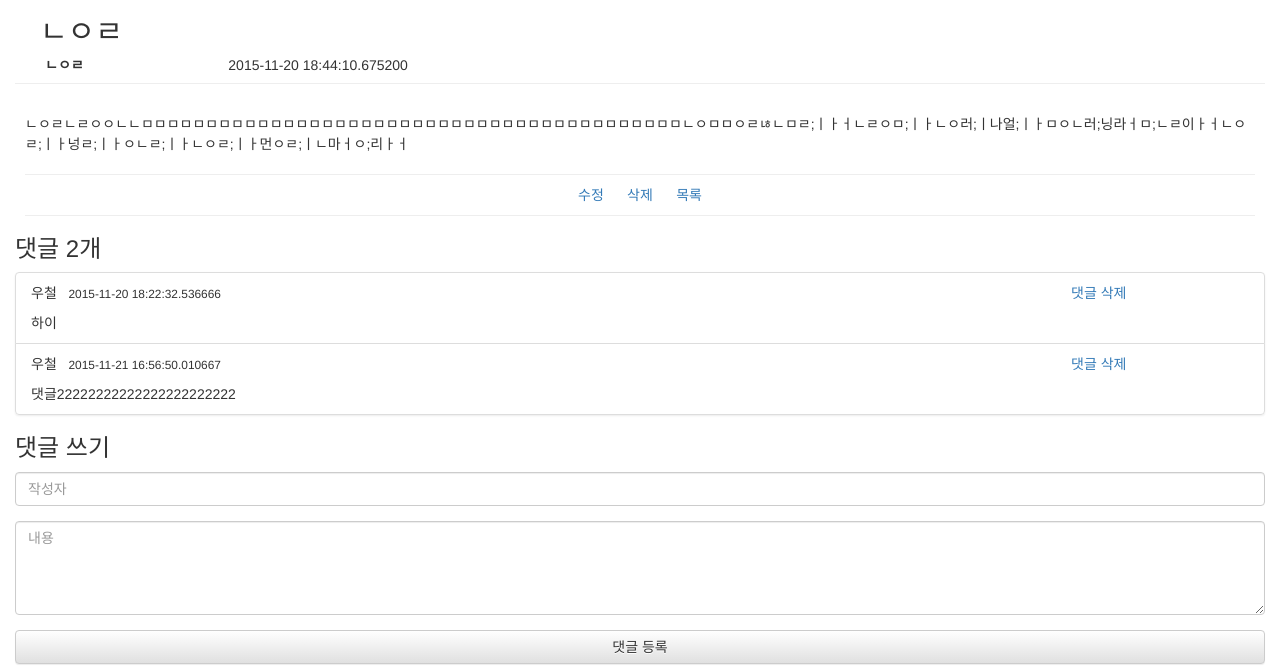
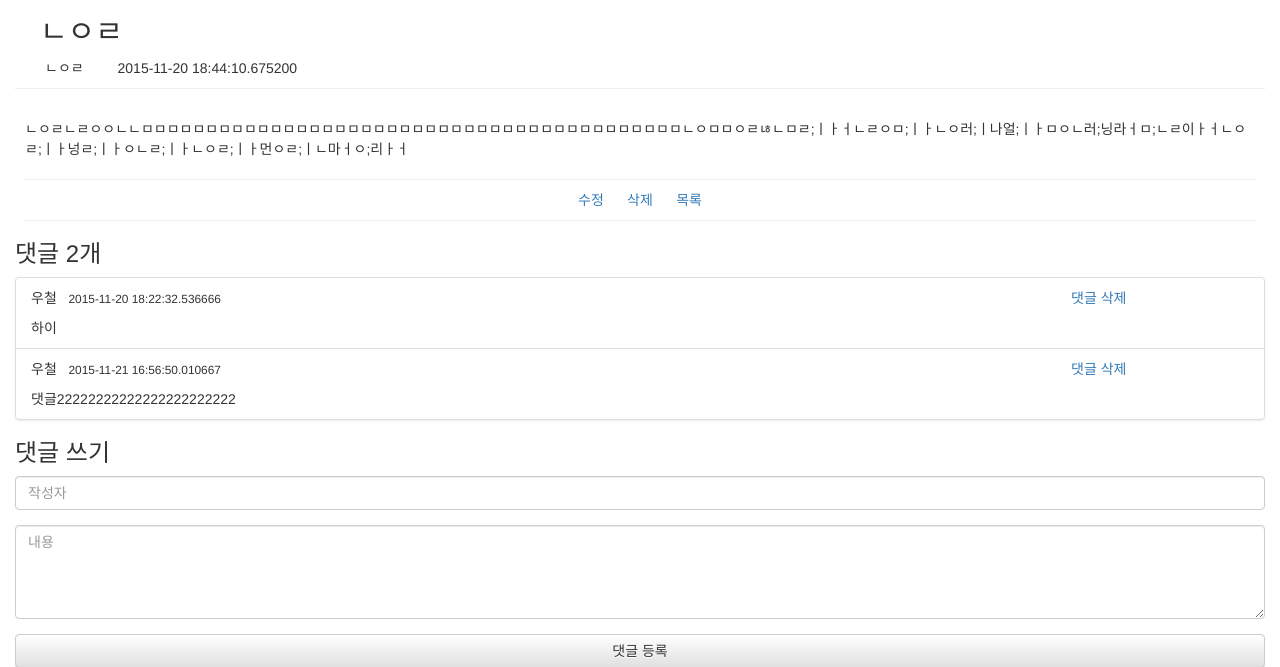
Before and after one commit to dlkorea/seminar2015, a Flask app: page /1 in a window 1280 px wide. Shown: the part 90-757 px from the top of the page. Run offline with Flask 2, Linux system fonts and the light colour scheme; data comes from the database, SQL or seed files in the repository; both versions use the stored data as it was after the commit; some libraries are stand-ins or nearby versions.

Commit message:
read.html 타이틀 영역 간격 조절

```diff
--- a/static/style.css
+++ b/static/style.css
@@ -61,6 +61,8 @@ html {
 }
 #read_title_area h5 {
   margin: 0;
+  margin-left: 30px;
+  display: inline-block;
 }
 #read_title_area hr {
   margin-top: 10px;
--- a/templates/read.html
+++ b/templates/read.html
@@ -6,14 +6,8 @@
 {% block main %}
 <div id="read_title_area">
 	<h2>{{ article.title }}</h2>
-	<div class="row">
-		<div class="col-sm-2 col-xs-2">
-			<h5 style="margin-left: 30px; font-weight: bold;">{{ article.author }}</h5>
-		</div>
-		<div class="col-sm-3 col-xs-3">
-			<h5>{{ article.published_at }}</h5>
-		</div>
-	</div>
+	<h5>{{ article.author }}</h5>
+	<h5>{{ article.published_at }}</h5>
 	<hr>
 </div>
 <div id="read_content">
```
Also changed, not shown: db.sqlite.
